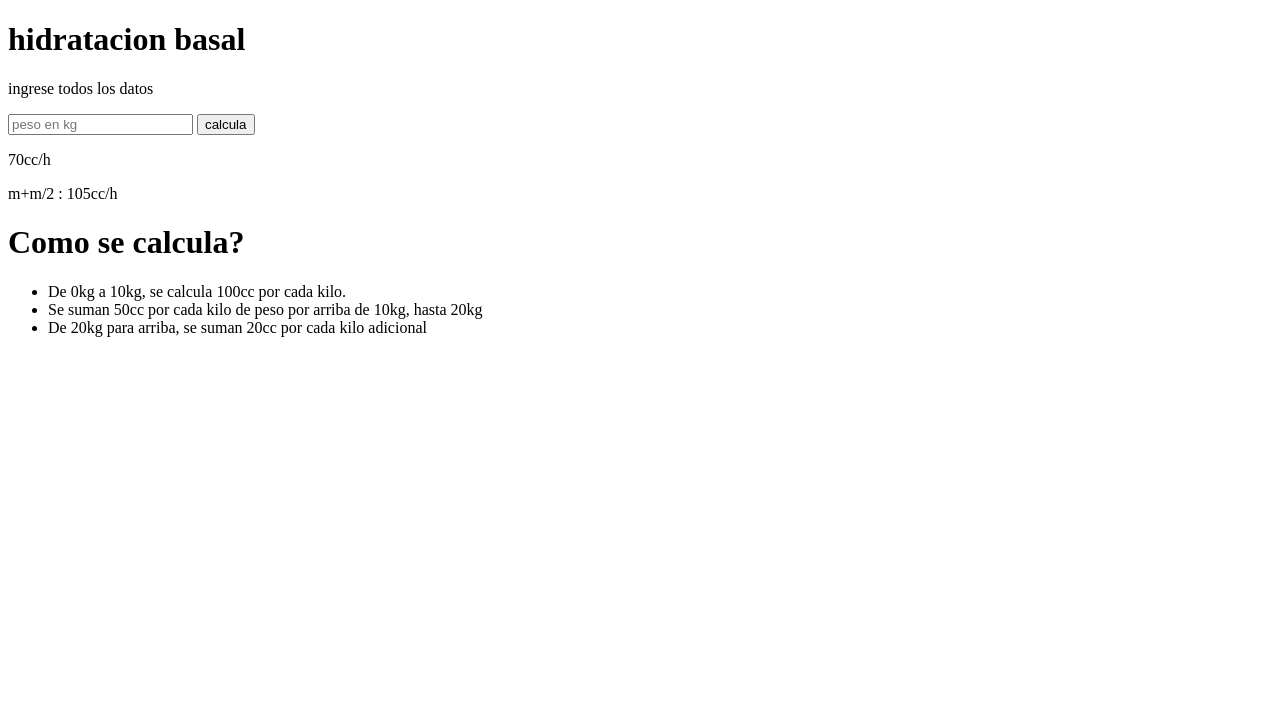
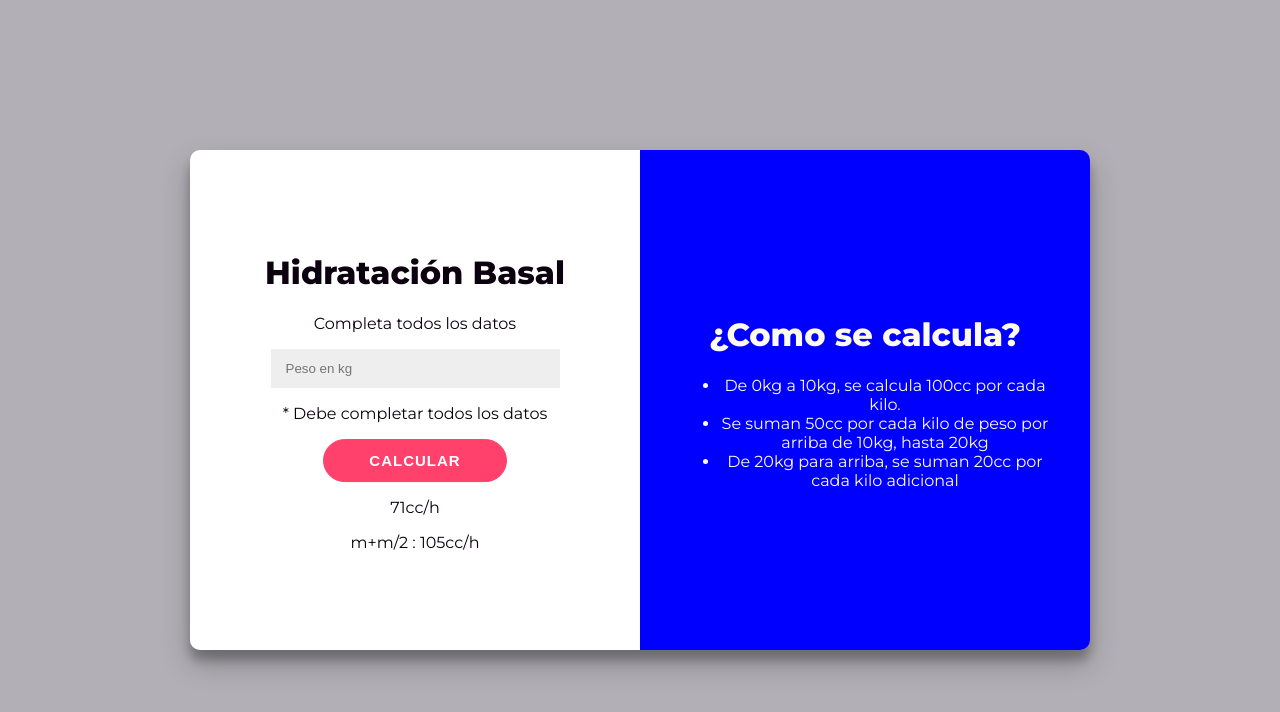
Before and after one commit to magalialar/calculadorabasal, a plain HTML site: page index.html in a window 1280 px wide. Drawn offline with Linux system fonts and the light colour scheme.

Commit message:
estilos terminados

```diff
--- a/index.html
+++ b/index.html
@@ -5,19 +5,34 @@
     <meta http-equiv="X-UA-Compatible" content="IE=edge">
     <meta name="viewport" content="width=device-width, initial-scale=1.0">
     <title>calculadora</title>
+    <link rel="stylesheet" href="./style.css"/>
 </head>
 <body>
-    <h1>hidratacion basal</h1>
-    <p> ingrese todos los datos</p>
-    <input type="number" placeholder="peso en kg">
-    <button>calcula</button>
-    <p>70cc/h</p>
+        <div id="contenedor">
+            <div id="calculadora">
+                <div class="contenido">
+                    <h1>Hidratación Basal</h1>
+                    <p >Completa todos los datos</p>
+                    <input type="number" placeholder="Peso en kg" />
+                    <p>* Debe completar todos los datos</p>
+                    <button>Calcular</button>
+                    <p>71cc/h</p>
                     <p>m+m/2 : 105cc/h</p>
-    <h1>Como se calcula?</h1>
+                </div>
+            </div>
+            <div id="detalle">
+                <div class="contenido">
+                    <h1>¿Como se calcula?</h1>
                     <ul>
                         <li>De 0kg a 10kg, se calcula 100cc por cada kilo.</li>
                         <li>Se suman 50cc por cada kilo de peso por arriba de 10kg, hasta 20kg</li>
                         <li>De 20kg para arriba, se suman 20cc por cada kilo adicional</li>
                     </ul>
+                </div>
+            </div>
+        </div>
+
+
+
 </body>
 </html>
--- /dev/null
+++ b/style.css
@@ -0,0 +1,61 @@
+@import url('https://fonts.googleapis.com/css?family=Montserrat:400,800');
+
+body{
+        background: #b2afb6;
+        font-family: 'Montserrat', sans-serif;
+        color: #0c010e;
+    }
+
+ #contenedor {
+    width: 900px;
+  height: 500px;
+  text-align: center;
+  position: absolute;
+  inset: 0;
+  margin: auto;
+  border-radius: 10px;
+  overflow: hidden;
+  box-shadow: 0 14px 28px rgba(0,0,0,0.25),
+    0 10px 10px rgba(0,0,0,0.22);
+}
+#calculadora {
+    background-color: white;
+    width: 50%;
+    float: left;
+    height: 100%;
+}
+#detalle {
+    background-color: blue;
+    color: floralwhite;
+    width: 50%;
+    float: left;
+    height: 100%;
+}
+.contenido{
+    position: relative;
+    top: 50%;
+    transform: translateY(-50%);
+    overflow: hidden;
+    padding: 40px;
+}
+input {
+	width: 70%;
+    padding: 12px 15px;
+    border: none;
+    background-color: #eee;
+}
+button {
+    font-size: 15px;
+      font-weight: bold;
+      padding: 12px 45px;
+      border-radius: 30px;
+      background-color: #FF416C;
+      border: 1px solid #FF416C;
+      color: #FFFFFF;
+      text-transform: uppercase;
+      letter-spacing: 1px;
+      transition: transform 20ms ease-in;
+  }
+  button:active {
+	transform: scale(0.95);
+}
```
Lines whose indentation alone changed are shown as unchanged.
